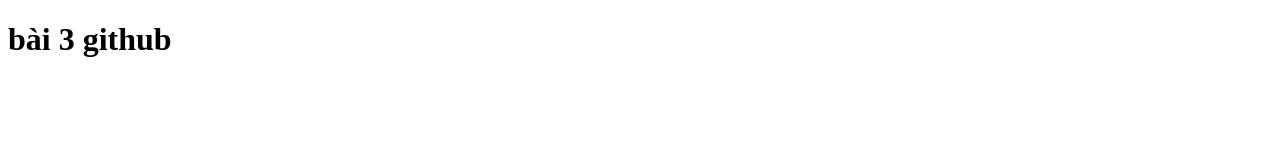
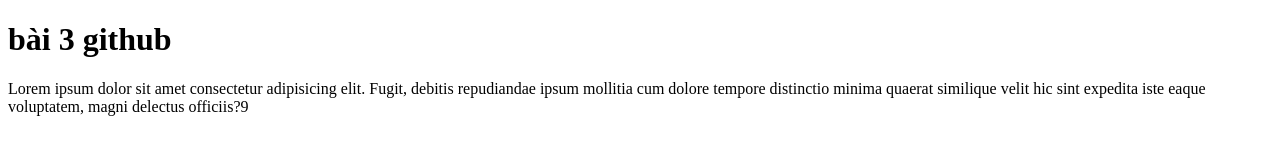
Before and after one commit to tusphan2k8vn/tu, a plain HTML site: page index.html in a window 1280 px wide. Drawn offline with Linux system fonts and the light colour scheme.

Commit message:
sửa đổi lần hai

```diff
--- a/index.html
+++ b/index.html
@@ -7,5 +7,11 @@
   </head>
   <body>
     <h1>bài 3 github</h1>
+    <p>
+      Lorem ipsum dolor sit amet consectetur adipisicing elit. Fugit, debitis
+      repudiandae ipsum mollitia cum dolore tempore distinctio minima quaerat
+      similique velit hic sint expedita iste eaque voluptatem, magni delectus
+      officiis?9
+    </p>
   </body>
 </html>
```
